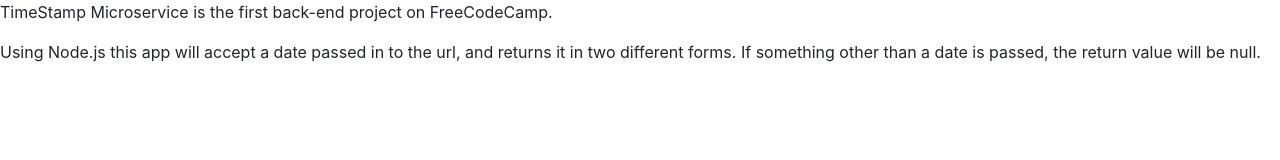
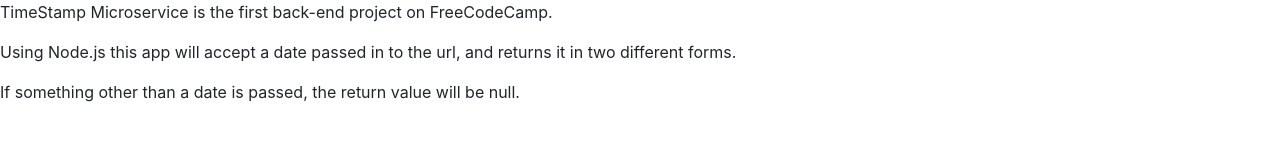
Before and after one commit to kastentx/timestamp-microservice, a website: page index.html in a window 1280 px wide. Drawn offline with nearby package versions, Linux system fonts and the light colour scheme.

Commit message:
second commit

```diff
--- a/index.html
+++ b/index.html
@@ -13,7 +13,11 @@
 
     <p>
     Using Node.js this app will accept a date passed in to the url, and returns it
-    in two different forms. If something other than a date is passed, the return
+    in two different forms.
+    </p>
+
+    <p>
+    If something other than a date is passed, the return
     value will be null.
     </p>
   </body>
--- a/package.json
+++ b/package.json
@@ -3,7 +3,7 @@
   "version": "0.0.1",
   "description": "Timestamp Microservice - pass in a date and get two forms returned",
   "main": "server.js",
-  "repository": "",
+  "repository": "https://github.com/kastentx/timestamp-microservice",
   "author": "Nick Kasten <kastencode@gmail.com>",
   "dependencies": {
     "express": "~3.2.4",
```
Also changed, not shown: README.md, 1 other file.
